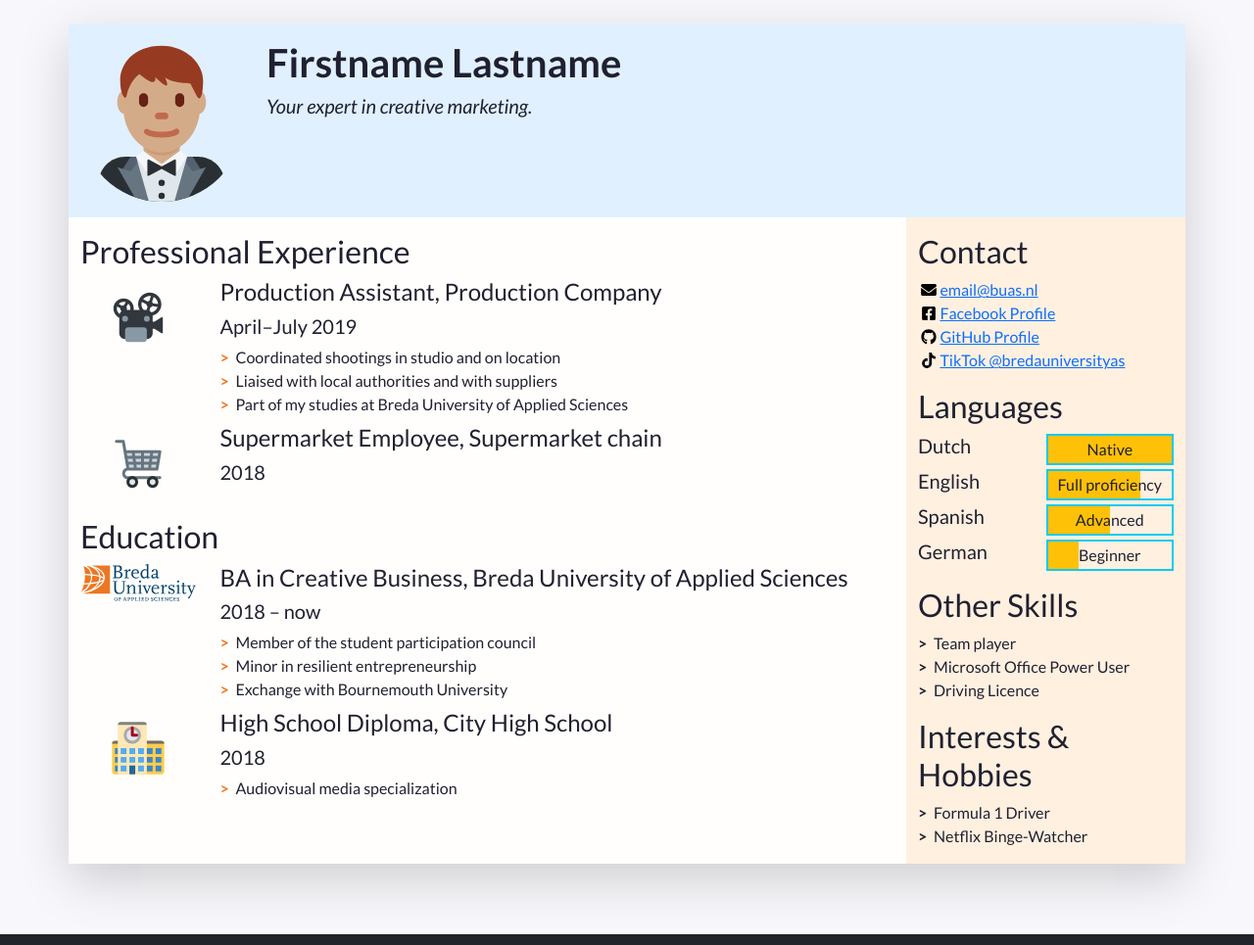
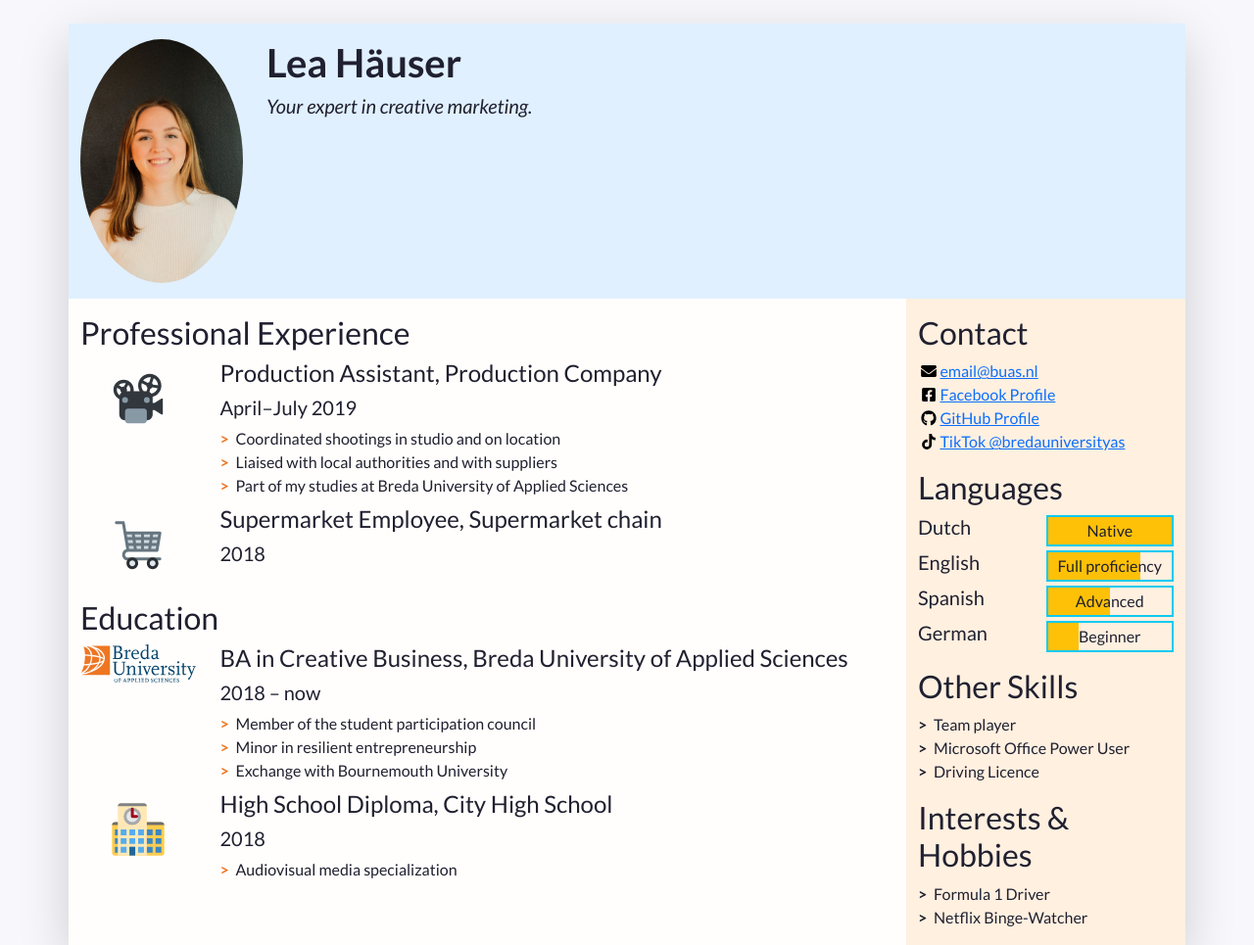
Before and after one commit to leasuzanna/cv-resume, a plain HTML site: page index.html in a window 1280 px wide. Shown: the top 965 px of the page at 98% size. Drawn offline with nearby package versions, Linux system fonts and the light colour scheme.

Commit message:
Changes
Ive changed a few things

```diff
--- a/index.html
+++ b/index.html
@@ -43,13 +43,13 @@
             "w-100" makes sure the image takes the full width of the column it's in
             "rounded-circle" cuts a circle around the image
           -->
-          <img class="w-100 rounded-circle my-3" src="images/portrait.svg" alt="Portrait of Firstname Lastname" width="160">
+          <img class="w-100 rounded-circle my-3" src="images/Pic Lea.jpg" alt="Portrait of Firstname Lastname" width="160">
         </div>
         <!--
           A container to wrap around your name and tagline. Full-width at small size, then columns of increasing size.
         -->
         <div class="col-12 col-sm-8 col-md-9 col-lg-10 my-3 header-content">
-          <h1 class="fw-bolder">Firstname Lastname</h1>
+          <h1 class="fw-bolder">Lea Häuser</h1>
           <h5 class="fst-italic tagline">Your expert in creative marketing.</h5>
         </div>
       </header>
```
Also changed, not shown: pipi.html (added, +14 -0 lines), images/Pic Lea.jpg (added), images/hermit.png (added).
